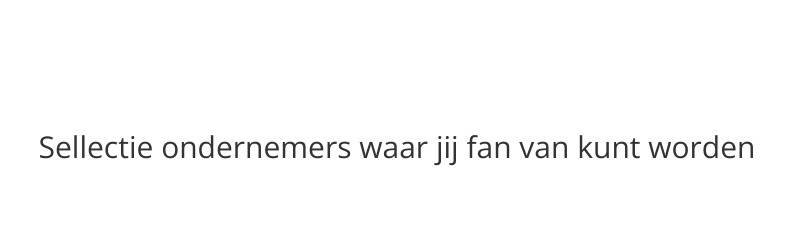
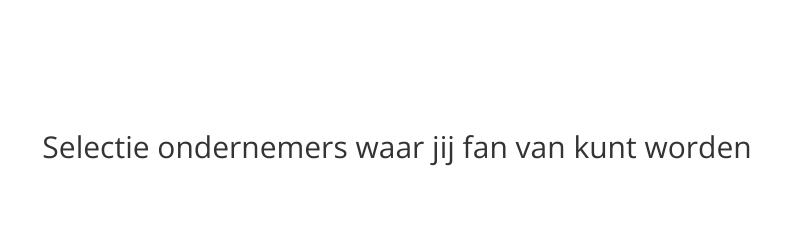
Before and after one commit to scoop70/wordfan-nl, a plain HTML site: page index.html in a window 1280 px wide. Shown: the part 1200-1440 px from the top of the page, 243-1035 px from the left. Drawn offline with nearby package versions, Linux system fonts and the light colour scheme.

Commit message:
selectie

```diff
--- a/index.html
+++ b/index.html
@@ -161,7 +161,7 @@
 <section id="ondernemers" class="ondernemers-section">
 <div id="contentBoxApp" ng-app="contentBoxApp">
   <div class="col-md-12 text-center">
-    <h2>Sellectie ondernemers waar jij fan van kunt worden</h2>
+    <h2>Selectie ondernemers waar jij fan van kunt worden</h2>
   </div>
   <div id="GridCtrl" class="" ng-controller="GridCtrl">
     <div class="container dynamic-grid">
```
